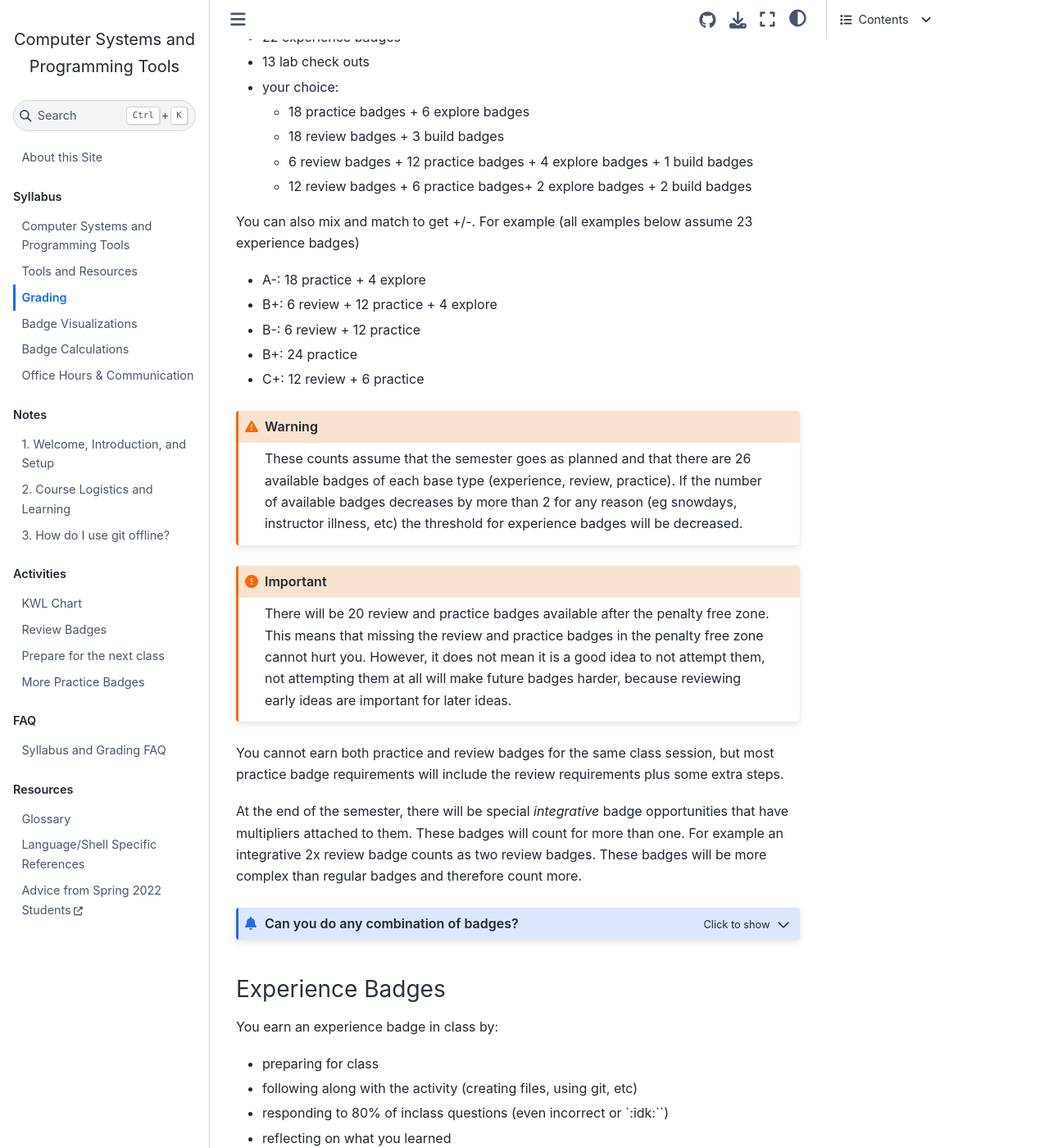
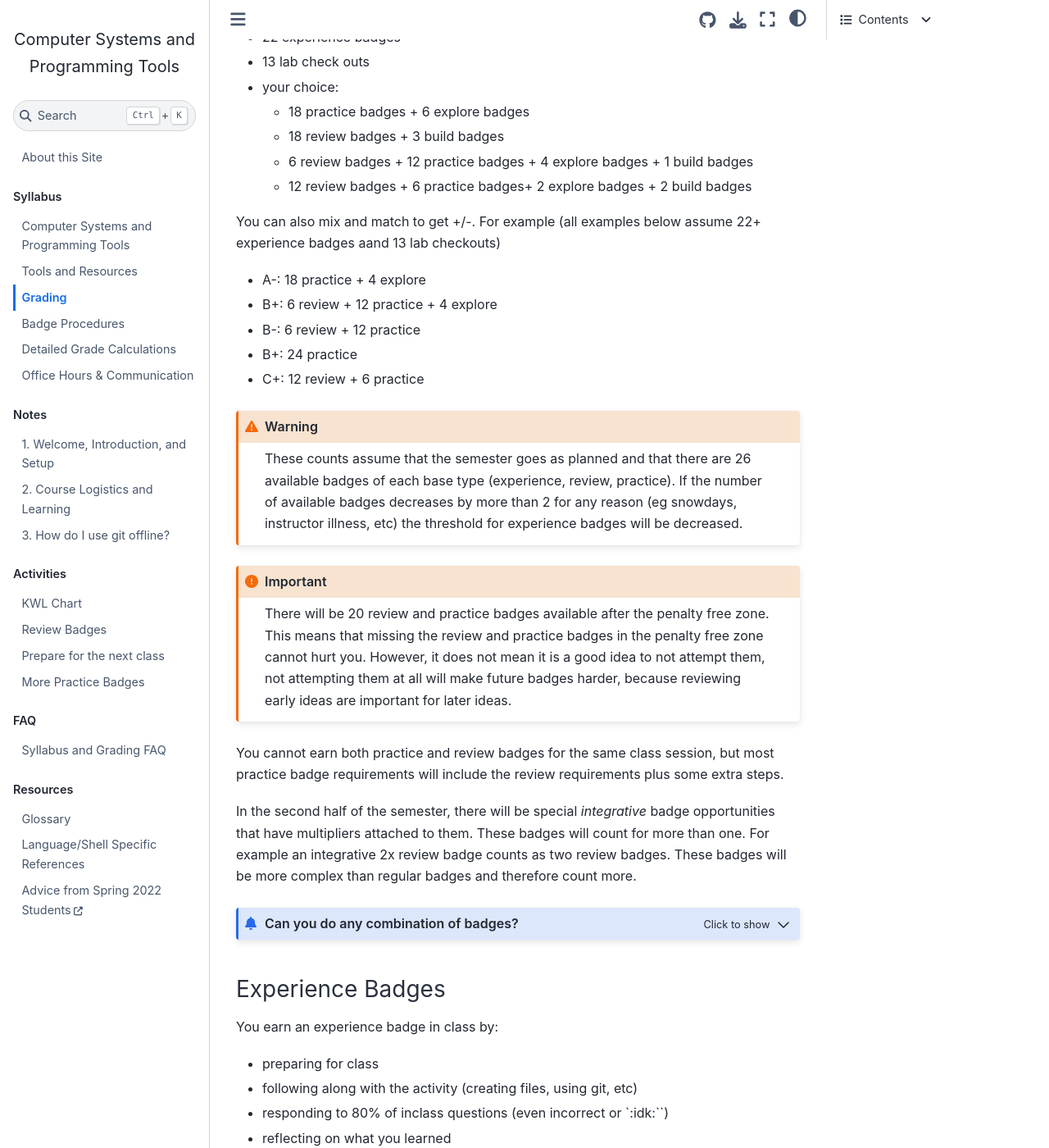
Before and after one commit to introcompsys/fall2023, a Jupyter Book: the page built from syllabus/grading.md, in a window 1280 px wide and 1400 px high, scrolled down 3694 px. Shown: the whole window at 82% size. Built offline with Jupyter Book 1.0.4 settings and Sphinx 7.4.7 and the Sphinx Book theme 1.1.4, drawn with Linux system fonts in a browser that asks for light colours; pages that are not in the unit, such as notebooks, are missing from menus; some of the changed text lies outside the part shown.

Commit message:
clarify community badge procedures, closes #1

````diff
--- a/syllabus/badge_calc.md
+++ b/syllabus/badge_calc.md
@@ -12,7 +12,7 @@
   name: python3
 ---
 
-# Badge Calculations
+# Detailed Grade Calculations
 
 ```{important}
 This page is generated with code and calculations, you can view them for more precise implementations of what the english sentences mean.
--- a/syllabus/grading.md
+++ b/syllabus/grading.md
@@ -131,7 +131,7 @@
 
 
 You can also mix and match to get +/-. For example
-(all examples below assume 23 experience badges)
+(all examples below assume 22+ experience badges aand 13 lab checkouts)
 - A-: 18 practice + 4 explore
 - B+: 6 review + 12 practice +  4 explore
 - B-: 6 review + 12 practice
@@ -149,7 +149,7 @@
 You cannot earn both practice and review badges for the same class session, but most practice badge requirements will include the review requirements plus some extra steps.
 
 (integrative)=
-At the end of the semester, there will be special *integrative* badge opportunities that have multipliers attached to them. These badges will count for more than one. For example an integrative 2x review badge counts as two review badges.  These badges will be more complex than regular badges and therefore count more.
+In the second half of the semester, there will be special *integrative* badge opportunities that have multipliers attached to them. These badges will count for more than one. For example an integrative 2x review badge counts as two review badges.  These badges will be more complex than regular badges and therefore count more.
 
 ```{admonition} Can you do any combination of badges?
 :class: checkin, dropdown
@@ -279,10 +279,12 @@
 
 
 You can earn community badges by:
-- fixing small issues on the course website (during  only)
+- fixing small issues on the course website (during penalty free zone only)
 - contributing extra terms or reviews to your team repo
 - sharing articles and discussing them in the course discussions
 - contributing annotated resources the course website
+
+You will maintain a list of your contributions in your KWL repo in the `community_contributions.md` file. All changes to this file should be submitted as a PR, with a review requested from @brownsarahm.
 
 ```{note}
 Some participation in your group repo and a small number of discussions will be required for experience, review, and practice badges. This means that not every single contribution or peer review to your team repo will earn a community badge.
````
Also changed, not shown: syllabus/badges.md (+28 -1 lines).
